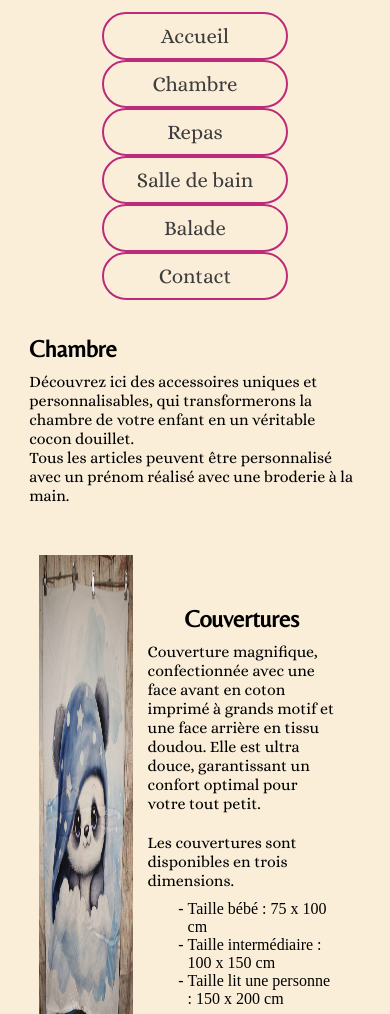
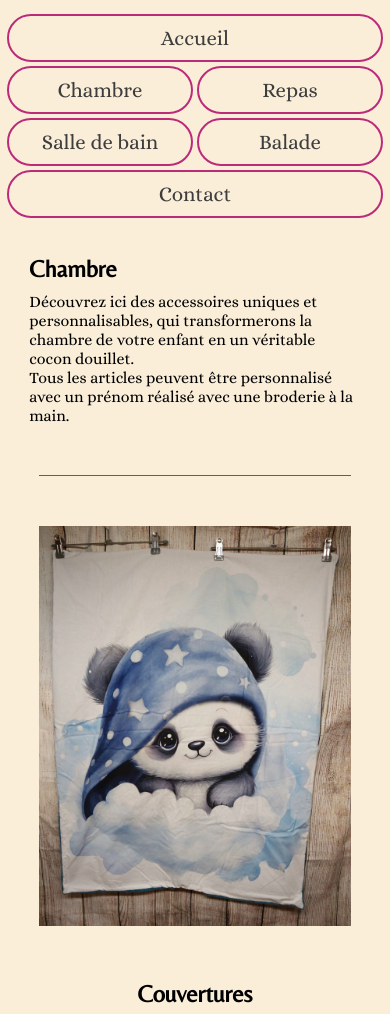
Before and after one commit to BALANDJerome/Mabelacreation, a plain HTML site: page pages1.html in a window 390 px wide. Shown: the part 303-1317 px from the top of the page. Drawn offline with Linux system fonts and the light colour scheme.

Commit message:
responsive et essai navbar

```diff
--- a/assets/styles/layout/_navbar.scss
+++ b/assets/styles/layout/_navbar.scss
@@ -29,7 +29,20 @@ nav {
     }
   }
   @media screen and (max-width: 650px) {
-    display: block;
-    width: 200px;
+    // display: block;
+    // width: 250px;
+    // padding: 0;
+    // a {
+    //   margin: 2px 0;
+    //   padding: 5px;
+    // }
+    grid-template-columns: 1fr 1fr;
+    a {
+      margin: 2px;
+      &:first-of-type,
+      &:last-of-type {
+        grid-column: 1/3;
+      }
+    }
   }
 }
--- a/assets/styles/pages/_pages.scss
+++ b/assets/styles/pages/_pages.scss
@@ -16,16 +16,16 @@
   margin: 50px auto;
   width: 80vw;
   max-width: 1200px;
-  img {
-    width: 100%;
-    height: 100%;
-  }
   .Item1_container,
   .Item2_container,
   .Item3_container {
     display: grid;
     // margin: 50px 0;
     // border: 1px solid gray;
+    img {
+      width: 100%;
+      height: 100%;
+    }
     .Item1_text,
     .Item2_text,
     .Item3_text {
@@ -38,6 +38,11 @@
       p {
         margin: 10px 0;
       }
+    }
+    @media screen and (max-width: 650px) {
+      display: block;
+      border-top: 1px solid $color2;
+      padding: 50px 0 0 0;
     }
   }
 
@@ -58,6 +63,9 @@
     .Item2_pics {
       grid-area: im;
     }
+    @media screen and (max-width: 650px) {
+      border-bottom: none;
+    }
   }
   .Item3_container {
     grid-template-columns: 30% 70%;
```
Also changed, not shown: assets/styles/index.css, 1 other file.
